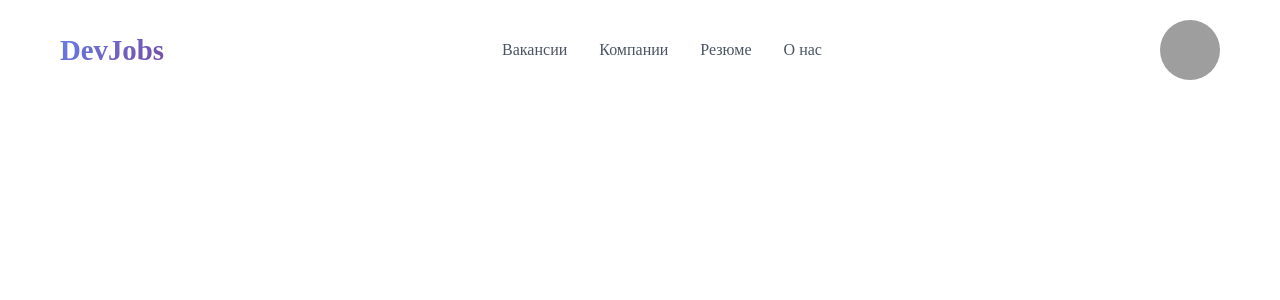
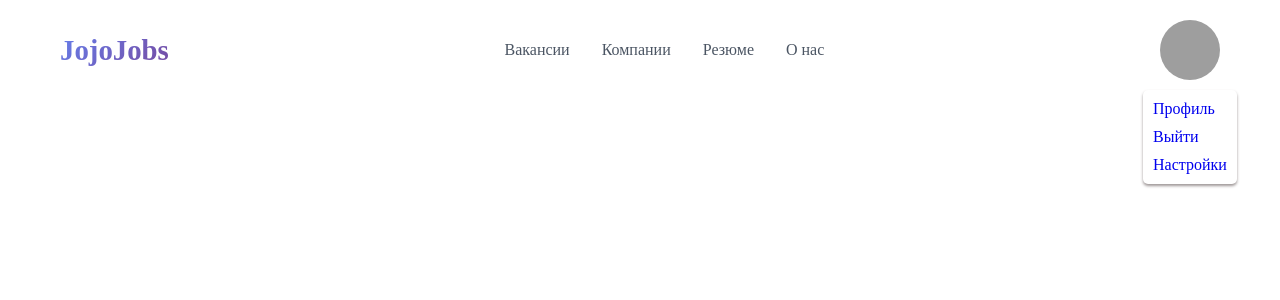
Before and after one commit to nevil-ctrl/JojoJobs, a PHP site: page / in a window 1280 px wide. Shown: the top 300 px of the page. Run offline with PHP 8.4, Linux system fonts and the light colour scheme; the visitor is signed in with stand-in values (Sample User, id 1); grey boxes are pictures that could not be loaded.

Commit message:
Название сайта

```diff
--- a/layout/nav.php
+++ b/layout/nav.php
@@ -1,5 +1,5 @@
 <nav class="nav container">
-    <div class="logo">DevJobs</div>
+    <div class="logo">JojoJobs</div>
 
     <div class="nav-links">
         <div><a href="/jobs">Вакансии</a></div>
@@ -12,7 +12,7 @@
         <?php if (isset($_SESSION['user'])): ?>
             <div class="profile_nav_avatar">
                 <div onclick="profileDrop()" class="avatar"> <img class="image" src="https://i.pinimg.com/736x/04/4b/0e/044b0e3bfc993390d7fae1ed2f072a97.jpg" alt="Аватар"></div>
-                <ul id="dropdown_profile" class="dropdown_profile hiddenZ">
+                <ul id="dropdown_profile" class="dropdown_profile hidden">
                     <li><a href="/profile">Профиль</a></li>
                     <li><a href="/logout">Выйти</a></li>
                     <li><a href="/settings">Настройки</a></li>
```
